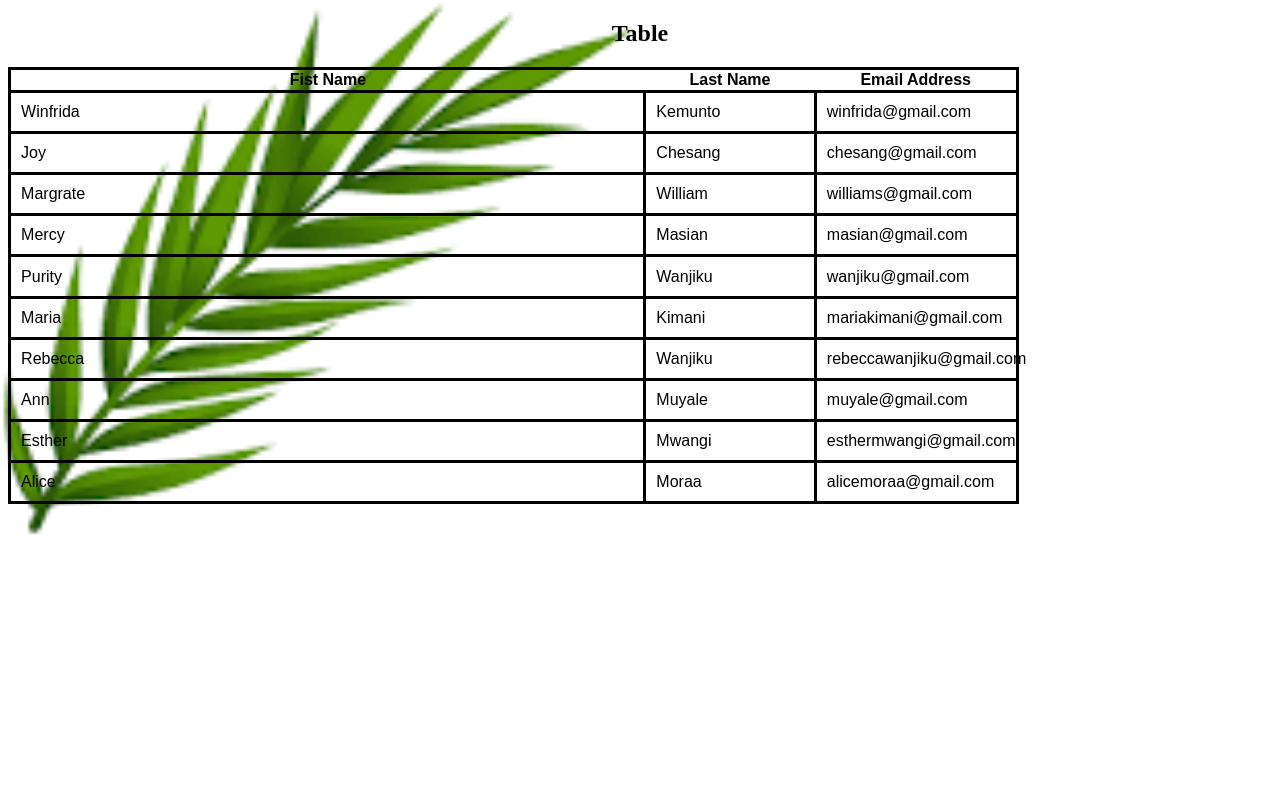
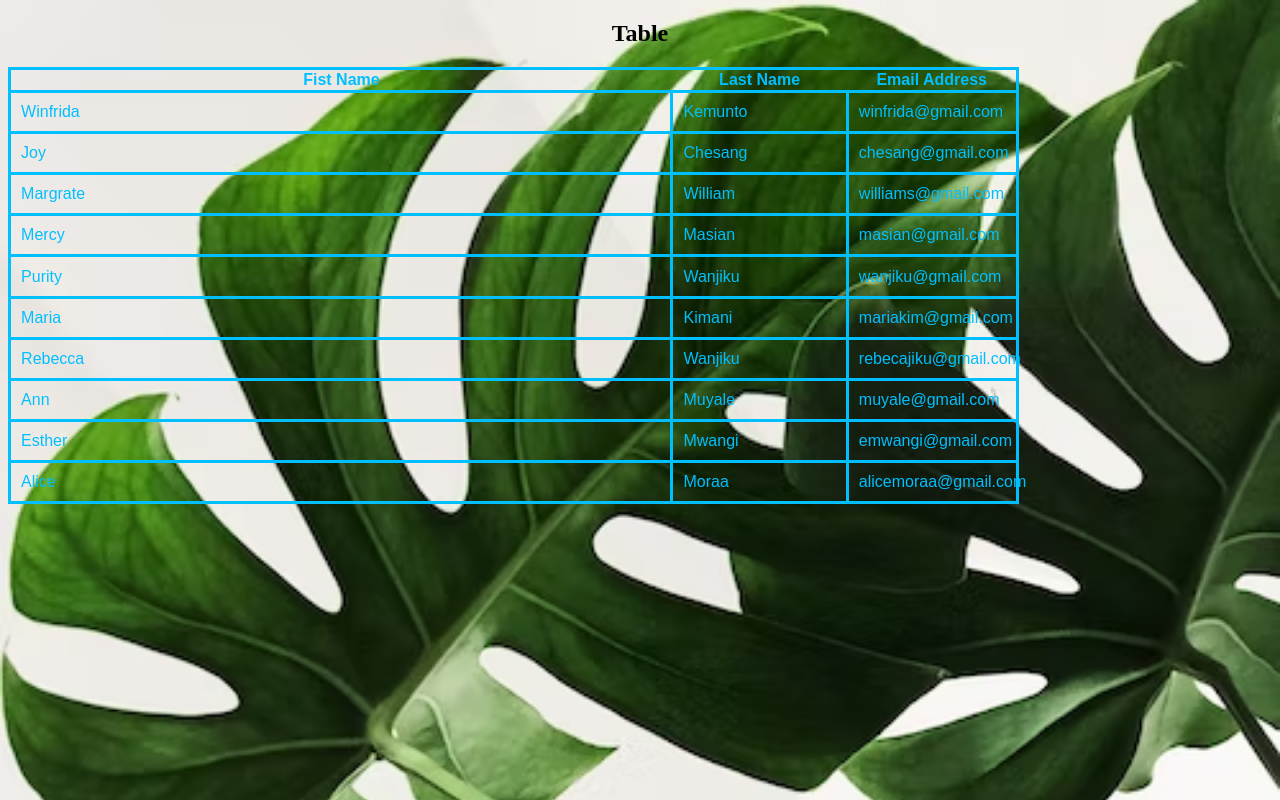
Before and after one commit to GuboDiba/HTML.WEB, a plain HTML site: page table.html in a window 1280 px wide. Drawn offline with Linux system fonts and the light colour scheme.

```diff
--- a/table.html
+++ b/table.html
@@ -7,9 +7,9 @@
     <title>Table</title>
     <style>
         #body{
-            background-image: url(/images/flower.png);
+            background-image: url(/images/flowe.avif);
             background-repeat: no-repeat;
-            background-size: 50%;
+            background-size: 100%;
         }
         #th{
             text-align: center;
@@ -22,6 +22,7 @@
             width: 80%;
             border-collapse: collapse;
             background-size: 20%;
+            color: deepskyblue;
             padding: 1%;
 
 
@@ -68,12 +69,12 @@
     <tr>
     <td>Maria</td>
     <td>Kimani</td>
-    <td>mariakimani@gmail.com</td>
+    <td>mariakim@gmail.com</td>
     </tr>
     <tr>
         <td>Rebecca</td>
         <td>Wanjiku</td>
-        <td>rebeccawanjiku@gmail.com</td>
+        <td>rebecajiku@gmail.com</td>
     </tr>
     <tr>
         <td>Ann</td>
@@ -83,7 +84,7 @@
     <tr>
         <td>Esther</td>
         <td>Mwangi</td>
-        <td>esthermwangi@gmail.com</td>
+        <td>emwangi@gmail.com</td>
     </tr>
     <tr>
         <td>Alice</td>
```
Also changed, not shown: login.html (+3 -5 lines), signup.html (+3 -3 lines), flow.png (deleted), flower.avif (deleted), flower.jpeg (deleted), flw.png (deleted), images/flowe.avif (added), leaf.png (deleted), maua.png (deleted), tree.jpeg (deleted).
